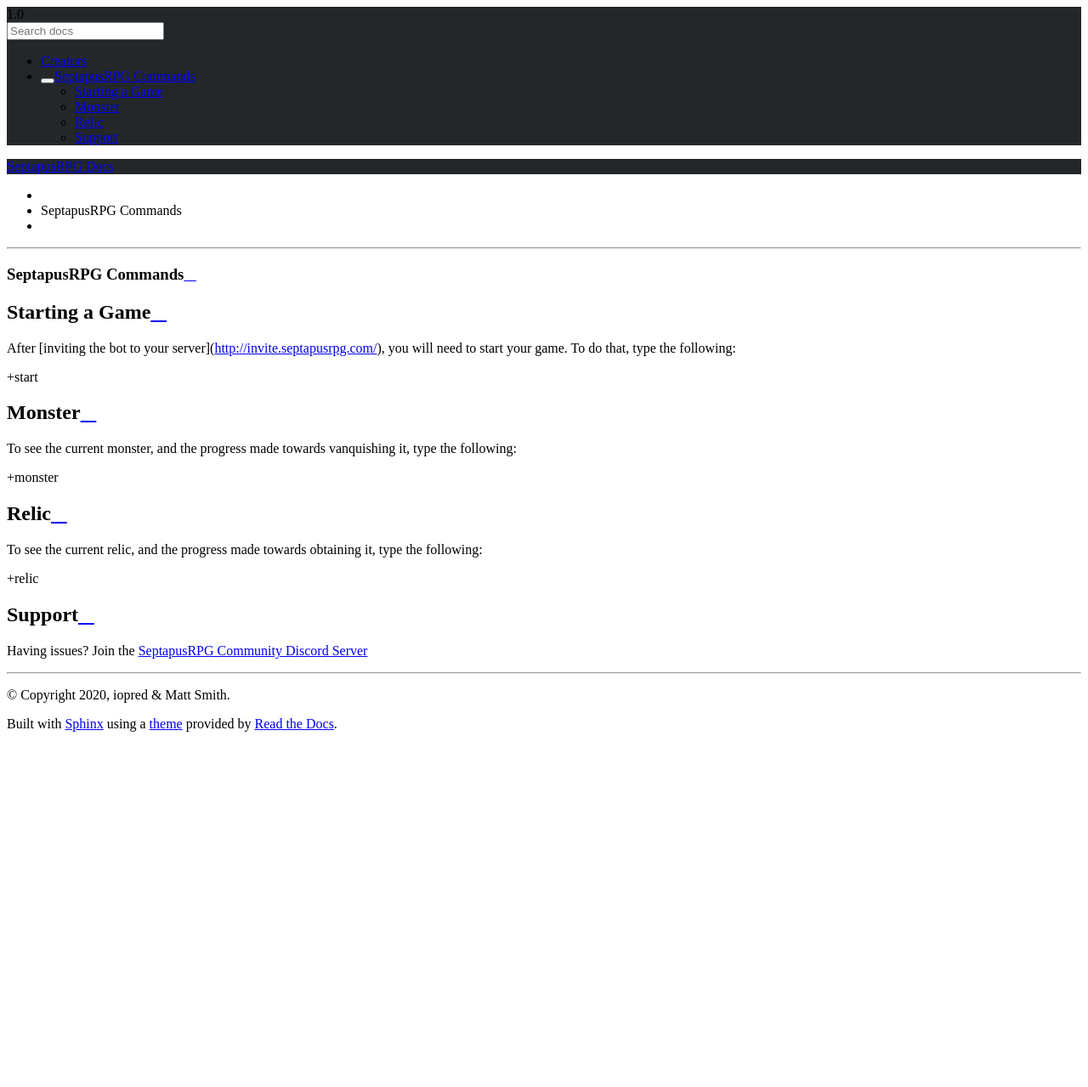
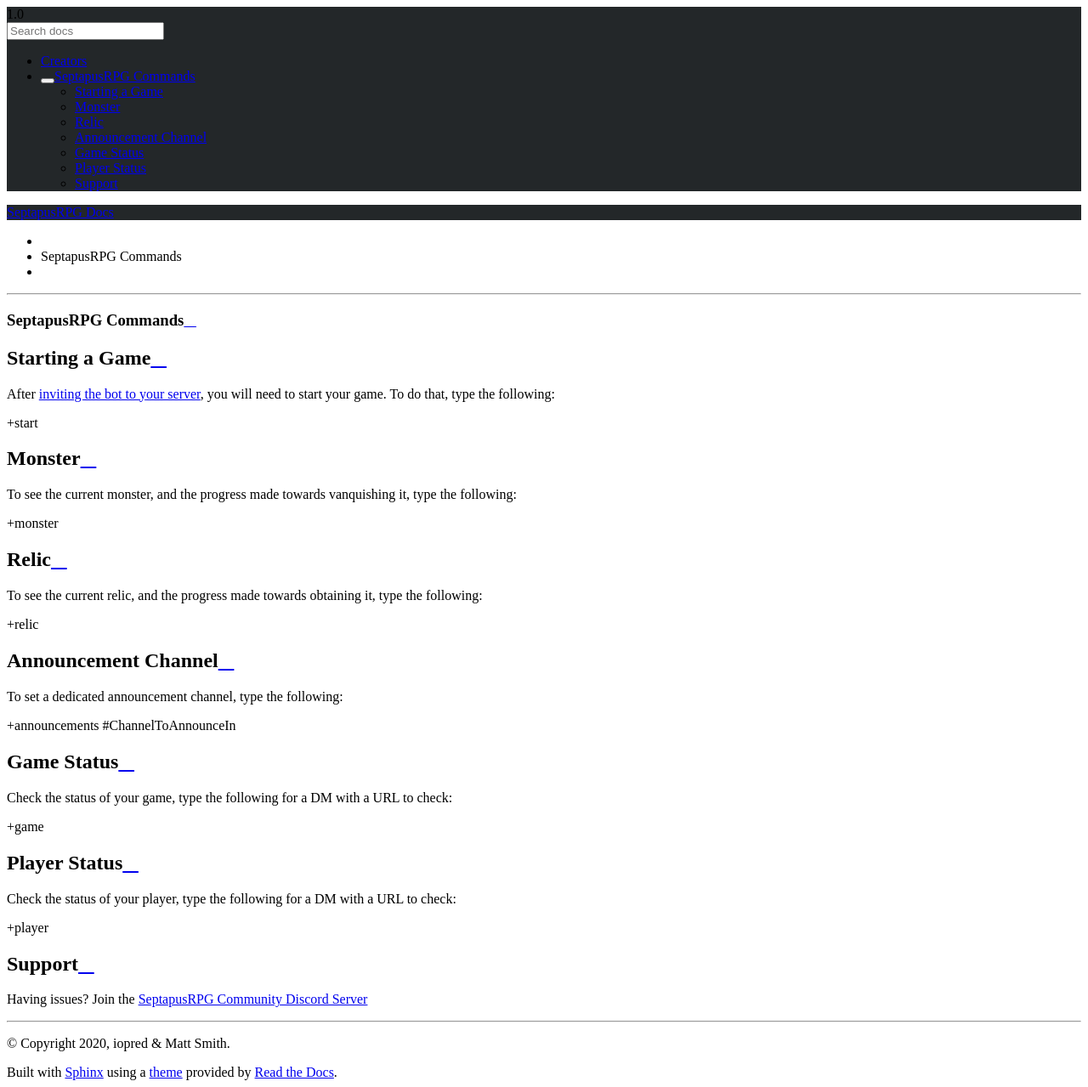
Before and after one commit to MattTheDev/SeptapusRPG.Docs, a Sphinx documentation site: the page built from docs/readme.rst, in a window 1280 px wide. Shown: the whole page at 85% size. Built offline with Sphinx 7.4.7 and the Read the Docs theme 2.0.0, drawn with Linux system fonts in a browser that asks for light colours; before the commit the page ends 900 px from its top, so only the background shows below that.

Commit message:
added remaining commands and markdown

```diff
--- a/README.rst
+++ b/README.rst
@@ -4,7 +4,7 @@
 Starting a Game
 ---------------
 
-After [inviting the bot to your server](http://invite.septapusrpg.com/), you will need to start your game. To do that, type the following:
+After `inviting the bot to your server <http://invite.septapusrpg.com/>`__, you will need to start your game. To do that, type the following:
 
 +start
 
@@ -16,12 +16,33 @@
 +monster
 
 Relic
-----------
+-----
 
 To see the current relic, and the progress made towards obtaining it, type the following:
 
 +relic
 
+Announcement Channel
+--------------------
+
+To set a dedicated announcement channel, type the following:
+
++announcements #ChannelToAnnounceIn
+
+Game Status
+-----------
+
+Check the status of your game, type the following for a DM with a URL to check:
+
++game
+
+Player Status
+-------------
+
+Check the status of your player, type the following for a DM with a URL to check:
+
++player
+
 Support
 -------
 
```
Also changed, not shown: docs/index.rst (+8 -0 lines).
